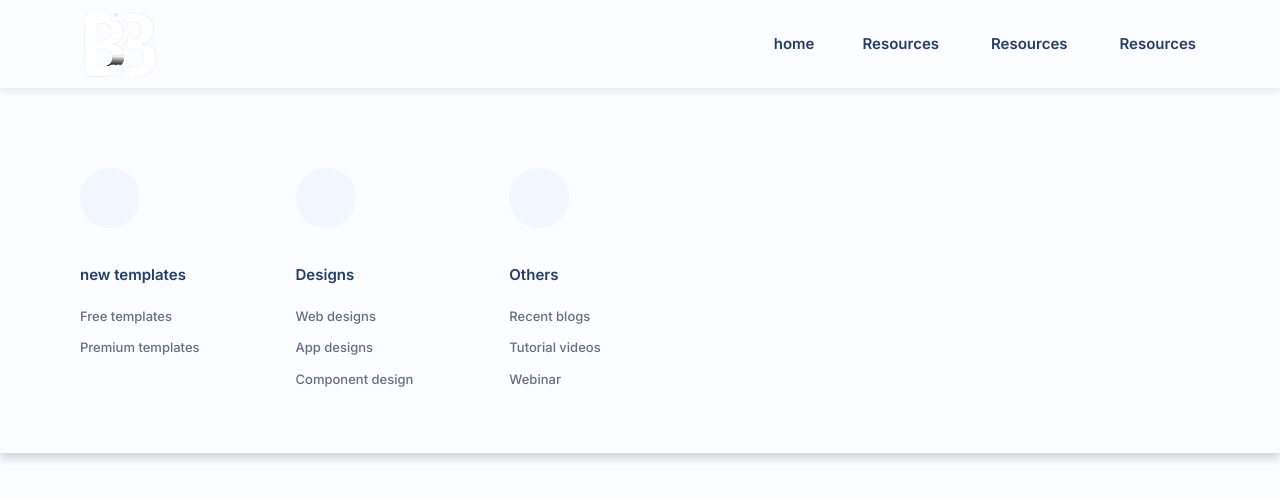
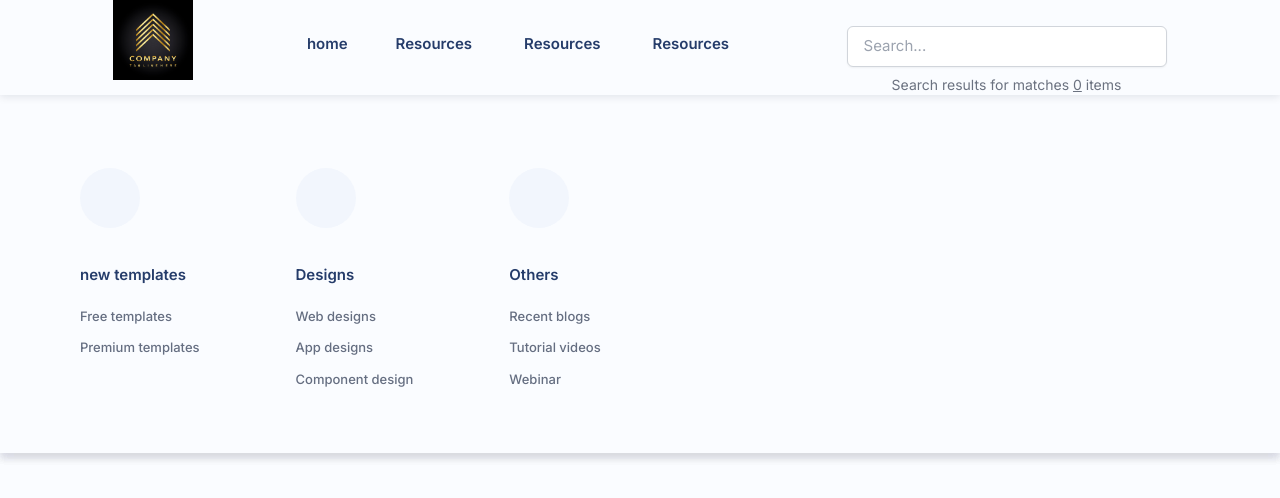
Before and after one commit to Guptaashish2003/beyondbazaar, a Next.js app: page / in a window 1280 px wide. Shown: the top 498 px of the page. Built offline with nearby package versions, Linux system fonts and the light colour scheme.

Commit message:
searchbar

```diff
--- a/src/app/globals.css
+++ b/src/app/globals.css
@@ -59,10 +59,7 @@
 
 
 /*=============== REUSABLE CSS CLASSES ===============*/
-.container {
-    max-width: 1120px;
-    margin-inline: 1.5rem;
-  }
+
 
   /*=============== HEADER ===============*/
   .header {
@@ -73,6 +70,8 @@
     box-shadow: 0 2px 8px hsla(220, 68%, 12%, 0.1);
     background-color: var(--body-color);
     z-index: var(--z-fixed);
+    display: flex;
+    justify-content: space-evenly;
   }
 
   /*=============== NAV ===============*/
@@ -120,10 +119,10 @@
   @media screen and (max-width: 1118px) {
     .nav__menu {
       background-color: var(--body-color);
-      position: absolute;
+      position: relative;
       left: 0;
       top: 2.5rem;
-      width: 100%;
+      /* width: 100%; */
       height: calc(100vh - 3.5rem);
       overflow: auto;
       padding-block: 1.5rem 4rem;
@@ -327,8 +326,19 @@
       cursor: initial;
     }
   }
-  @media screen and (min-width: 1152px) {
-    .container {
-      margin-inline: auto;
+
+
+  .queryLists {
+    @apply block px-4 py-2 cursor-pointer hover:bg-gray-100 group-hover:rounded-md;
+  }
+  .inputBox{
+    @apply w-full caret-blue-600 border border-gray-300 rounded-md px-4 py-2 focus:outline-none focus:border-blue-600 shadow-sm hover:shadow-md;
+  }@layer components {
+    .queryLists {
+      @apply block px-4 py-2 cursor-pointer hover:bg-gray-100 group-hover:rounded-md;
+    }
+    .inputBox{
+      @apply w-full caret-blue-600 border border-gray-300 rounded-md px-4 py-2 focus:outline-none focus:border-blue-600 shadow-sm hover:shadow-md;
+      width: 25vw !important;
     }
   }
--- a/src/app/layout.js
+++ b/src/app/layout.js
@@ -3,6 +3,7 @@ import './globals.css'
 import { Inter } from 'next/font/google'
 
 const inter = Inter({ subsets: ['latin'] })
+console.log(inter)
 
 export const metadata = {
   title: 'Create Next App',
--- a/src/components/Navbar/Navbar.jsx
+++ b/src/components/Navbar/Navbar.jsx
@@ -3,6 +3,7 @@ import React, { useRef } from 'react'
 import Image from 'next/image'
 import logo from "@/assets/logo.png"
 import Dropdown from './dropdown'
+import SearchBar from './SearchBar'
 
 function Navbar() {
   const navToggleRef = useRef()
@@ -14,7 +15,6 @@ function Navbar() {
 
   return (
 <header className="header bg-black text-white">
-  <nav className="nav container">
     <div className="nav__data">
         <div className="logo">
                 <Image
@@ -29,6 +29,7 @@ function Navbar() {
         <i className="ri-close-line nav__toggle-close" />
       </div>
     </div>
+  <nav className="nav  ">
     {/*=============== NAV MENU ===============*/}
     <div className="nav__menu"  ref={navMenuRef}>
       <ul className="nav__list">
@@ -47,6 +48,9 @@ function Navbar() {
       </ul>
     </div>
   </nav>
+    <div className="searchBar">
+      <SearchBar/>
+    </div>
 </header>
 
   )
--- /dev/null
+++ b/src/components/Navbar/SearchBar.jsx
@@ -0,0 +1,132 @@
+
+import React, { useState, useEffect } from 'react';
+import { motion } from 'framer-motion';
+
+function getAutoCompleteQuerys(query) {
+   const items = [
+    "Smartphone",
+    "Laptop",
+    "Earbuds",
+    "Television",
+    "Mouse",
+    "Printer",
+    "Camera",
+    "Headphones",
+    "Tablet",
+    "Gaming Console",
+    "Speaker",
+    "Power Bank",
+    "Thermostat",
+    "Smartwatch",
+    "Monitor",
+    "Graphics Card",
+    "Refrigerator",
+    "Washing Machine",
+    "Mixer",
+    "Vacuum Cleaner",
+    "Air Purifier",
+    "Coffee Maker",
+    "Robot Vacuum",
+    "Microwave",
+    "Espresso Machine",
+    "Cordless Vacuum",
+    "Pressure Cooker",
+    "Fan",
+    "Dishwasher",
+    "OLED TV",
+    "Soundbar",
+    "Doorbell",
+    "PlayStation",
+    "Dishwasher"
+]
+
+
+  return new Promise((resolve, reject) => {
+    setTimeout(() => {
+      resolve(
+        items.filter((fruit) =>
+          fruit.toLowerCase().includes(query.toLowerCase())
+        )
+      );
+    }, Math.random() * 1000);
+  });
+}
+
+function useDebounce(value, delay) {
+  const [debouncedValue, setDebouncedValue] = useState(value);
+  useEffect(() => {
+    const handler = setTimeout(() => {
+      setDebouncedValue(value);
+    }, delay);
+    return () => {
+      clearTimeout(handler);
+    };
+  }, [value, delay]);
+  return debouncedValue;
+}
+
+const SearchBar = () => {
+  const [query, setQuery] = useState('');
+  const [results, setResults] = useState([]);
+  const debouncedQuery = useDebounce(query, 500);
+
+  useEffect(() => {
+    setResults([]);
+    if (debouncedQuery) {
+      getAutoCompleteQuerys(debouncedQuery).then((results) => {
+        setResults(results);
+      });
+    }
+  }, [debouncedQuery]);
+
+  return (
+
+
+      <div className=" mx-auto flex flex-col  items-center mt-2.5 ">
+        <motion.h1
+            initial={{ opacity: 0, y: -20 }}
+            animate={{ opacity: 1, y: 0 }}
+            transition={{ delay: 0.2 }}
+            className="text-4xl font-bold mb-4"
+            >
+        </motion.h1>
+
+        <div className="relative w-full">
+          <input
+            type="text"
+            className="inputBox text-black"
+            placeholder="Search..."
+            value={query}
+            color='black'
+            onChange={e => setQuery(e.target.value)} />
+        </div>
+        <span className={`text-gray-500 text-sm mt-2 z-50${results.length === 0 ? 'hidden' : ''}`}>
+          Search results for <span className="">{query}</span> matches <span className="underline">{results.length}</span> items
+        </span>
+        <div
+          className={`w-full  max-h-64 mt-4 group bg-white border border-gray-300 rounded-md shadow-sm z-50 ${results.length === 0 ? 'hidden' : ''}`}>
+          {results.map((result, index) => (
+            <motion.span
+              key={index}
+              className="queryLists"
+              initial={{ opacity: 0, y: -20 }}
+              animate={{ opacity: 1, y: 0 }}
+              transition={{ delay: index * 0.05 }}>
+              {result.toLowerCase().includes(query.toLowerCase()) ? (
+                <span className="text-gray-500">
+                  {result.slice(0, result.toLowerCase().indexOf(query.toLowerCase()))}
+                  <span className="text-blue-600">{query}</span>
+                  {result.slice(result.toLowerCase().indexOf(query.toLowerCase()) + query.length)}
+                </span>
+              ) : (
+                <span className="text-gray-500">{result}</span>
+              )}
+            </motion.span>
+          ))}
+        </div>
+      </div>
+
+  )
+};
+
+export default SearchBar;
```
Also changed, not shown: package.json (+5 -4 lines), src/assets/logo.png, 1 other file (tests, documents, lock files or other folders).
